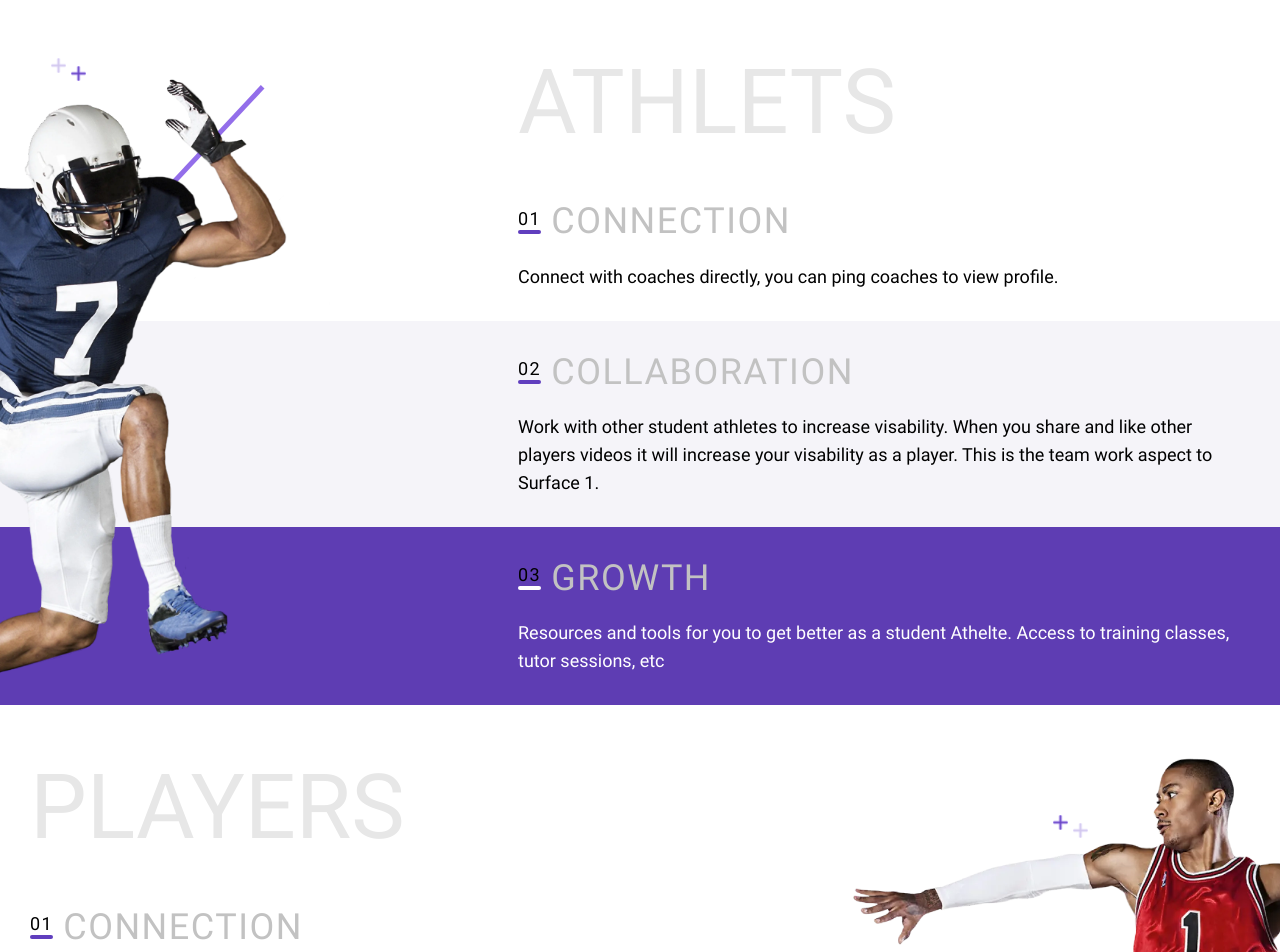
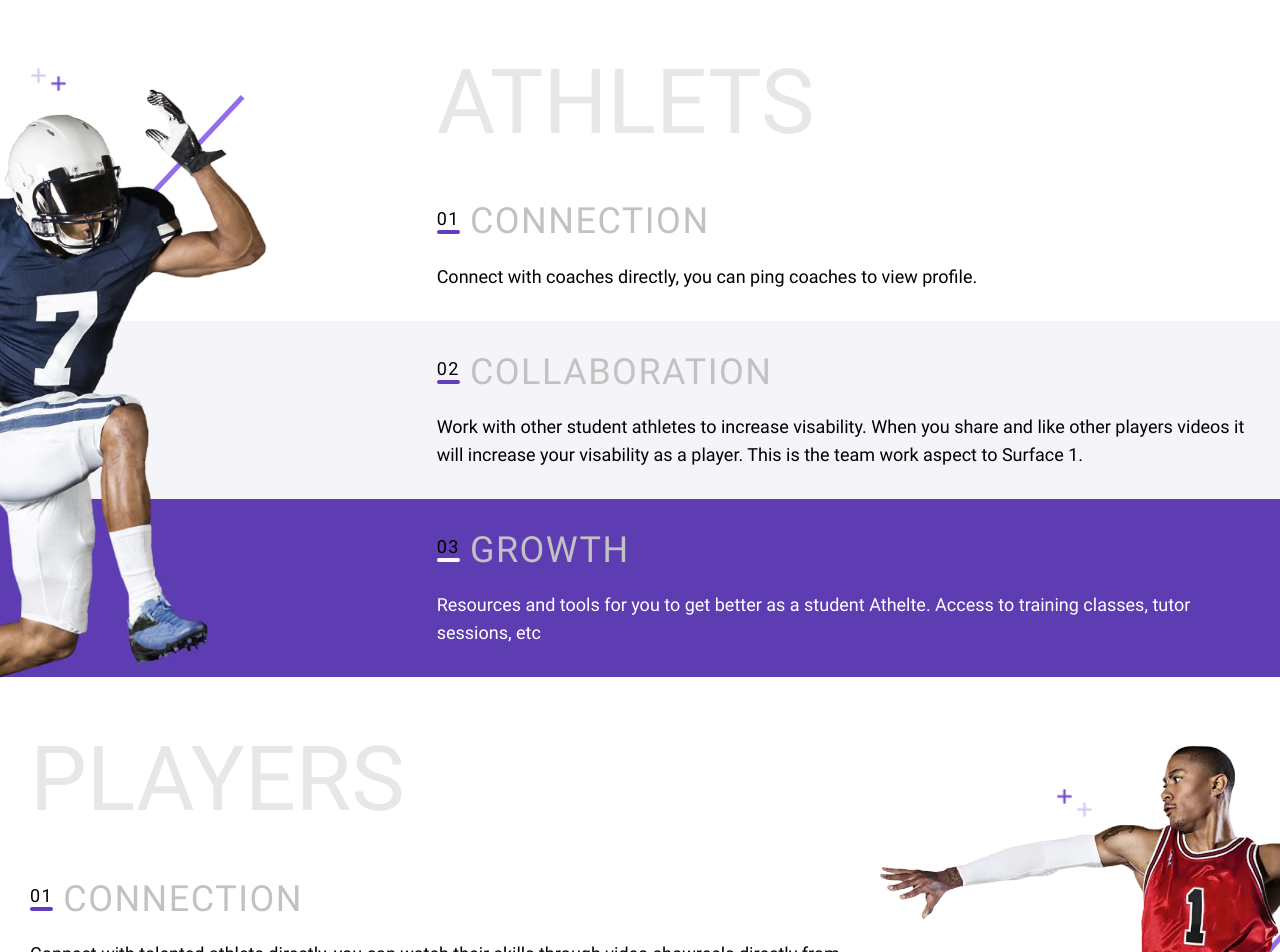
Before and after one commit to nongtiny/tiny-tp-frontend-test, a React (Vite) app: page / in a window 1280 px wide. Shown: the top 952 px of the page. Built offline with nearby package versions, Linux system fonts and the light colour scheme; a web font is replaced by a local one.

Commit message:
fix: position overall

```diff
--- a/src/App.jsx
+++ b/src/App.jsx
@@ -137,7 +137,7 @@ function App({ animated }) {
         imageRef={animated ? atheleteImageRef : null}
         imageWrapperClass={
           "relative justify-self-center mt-[15px] h-[281px]"
-            + " md:absolute md:h-[699px] md:left-[-148px] md:top-[64px]"
+            + " md:absolute md:h-[699px] md:left-[-168px] md:top-[74px]"
             + " lg:left-[10%] lg:top-[44px] lg:h-full lg:max-h-[950px] lg:w-[45%] lg:max-w-[672px]"
         }
         plusDisplayConfig={ATHLETES_PLUS_DISPLAY_CONFIG}
@@ -170,7 +170,7 @@ function App({ animated }) {
         isMobile={isMobile}
         imageWrapperClass={
           "relative justify-self-center mt-[15px] h-[235px]"
-            + " md:absolute md:right-[-259px] md:top-[10px] md:h-[568px]"
+            + " md:absolute md:right-[-240px] md:top-[27px] md:h-[530px]"
             + " lg:top-[-16px] lg:right-[10%] lg:h-full lg:max-h-[815px] lg:w-[61%] lg:max-w-[988px]"
         }
         plusDisplayConfig={PLAYERS_PLUS_DISPLAY_CONFIG}
@@ -178,7 +178,7 @@ function App({ animated }) {
       >
         <div className="plus-group player-plus-group-1">
           <Plus className="absolute top-[12px] left-[-10px]" />
-          <Plus className="absolute top-[20px] left-[10px]" />
+          <Plus className="absolute top-[20px] md:top-[25px] left-[10px]" />
         </div>
         <div className="plus-group player-plus-group-2">
           <Plus className="absolute top-0 left-0" />
--- a/src/components/ContentSection.jsx
+++ b/src/components/ContentSection.jsx
@@ -270,7 +270,8 @@ export function ContentSection(props) {
             <ul
               className={
                 "mt-[15px]"
-                + " lg:mt-[10px]"
+                + " md:mt-[45px]"
+                + " lg:mt-[70px]"
               }
             >
               {
@@ -278,8 +279,9 @@ export function ContentSection(props) {
                   <li
                     key={'sectionItem'+index}
                     className={
-                      "w-full py-[30px] group section-item"
-                      + " lg:py-[60px]"
+                      "w-full pt-[30px] pb-[30px] group section-item"
+                      + " md:first:pt-0"
+                      + " lg:pt-[60px] lg:pb-[60px]"
                     }
                     style={{
                       backgroundColor: item.bgColor
--- a/src/configs/components/contentSection.js
+++ b/src/configs/components/contentSection.js
@@ -1,7 +1,7 @@
 export const contentAreaControl = {
   md: {
-    baseGridColumn: 5,
-    contentColumnSpan: 3,
+    baseGridColumn: 6,
+    contentColumnSpan: 4,
     contentColumnStart: 3
   },
   lg: {
--- a/src/styles/content-section.css
+++ b/src/styles/content-section.css
@@ -89,13 +89,14 @@
   }
   .player-bg-line-1 {
     height: 5px;
+    width: 45%;
   }
   .player-bg-line-2 {
     height: 5px;
   }
   .player-plus-group-1 {
     position: absolute;
-    top: 120px;
+    top: 110px;
     left: calc(50% - 117px);
     transform: translateX(-50%) rotate(180deg);
   }
```
